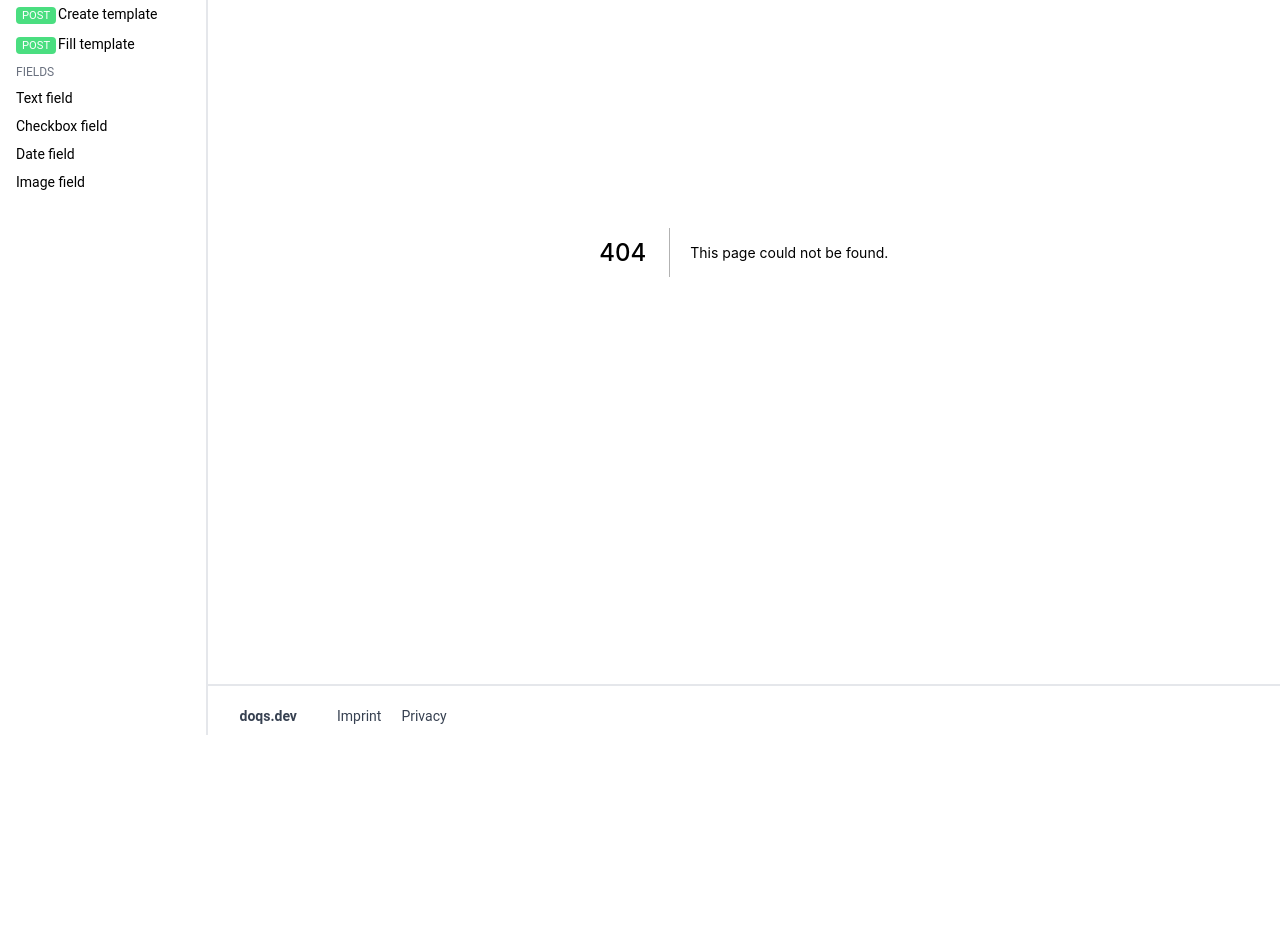
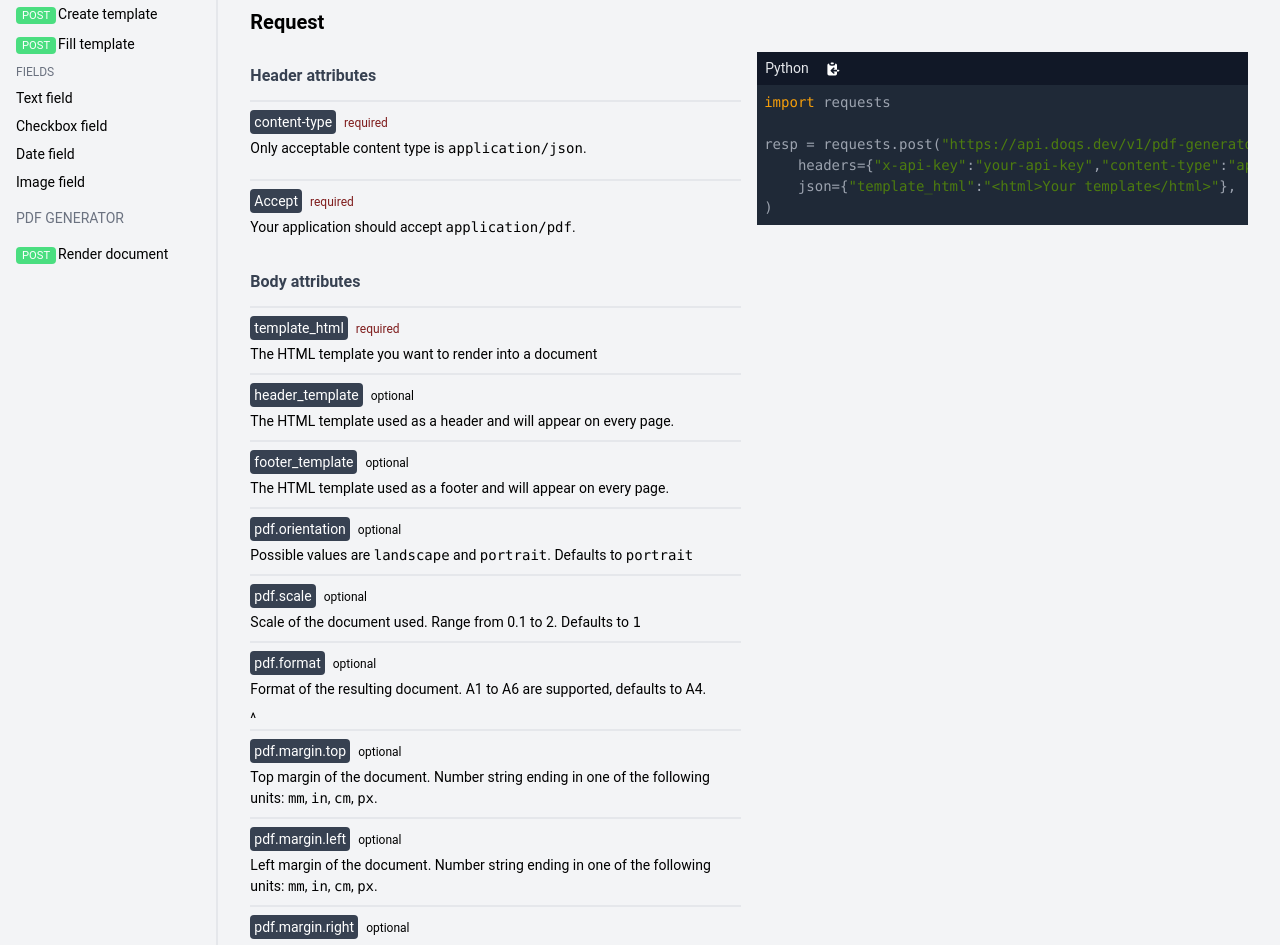
Before and after one commit to doqs-dev/docs, a Next.js app: page /pdf-generator/render in a window 1280 px wide. Before the commit this address had no page. Shown: the part 180-1125 px from the top of the page. Before the commit the page ends 915 px from the top, so only its background shows below. Built offline with nearby package versions, Linux system fonts and the light colour scheme.

Commit message:
feat: document render capability

```diff
--- a/components/layout.tsx
+++ b/components/layout.tsx
@@ -27,6 +27,7 @@ export default function Layout({children}) {
                 <a href="/">Introduction</a>
               </li>
               <li className={styles.li}><a href="/authentication">Authentication</a></li>
+
               <li className={"uppercase text-gray-500 text-sm my-3"}>PDF Filling</li>
               <li className={styles.li}><a href="/pdf-filling/create-template">
                 <small className="inline-block mr-0.5"><Badge type="success" size="sm">POST</Badge></small>
@@ -42,6 +43,12 @@ export default function Layout({children}) {
               <li className={styles.li}><a href="/pdf-filling/fields/checkbox">Checkbox field</a></li>
               <li className={styles.li}><a href="/pdf-filling/fields/date">Date field</a></li>
               <li className={styles.li}><a href="/pdf-filling/fields/image">Image field</a></li>
+
+              <li className={"uppercase text-gray-500 text-sm my-3"}>PDF Generator</li>
+              <li className={styles.li}><a href="/pdf-generator/render">
+                <small className="inline-block mr-0.5"><Badge type="success" size="sm">POST</Badge></small>
+                Render document
+              </a></li>
             </ul>
 
           </aside>
--- /dev/null
+++ b/pages/pdf-generator/render.mdx
@@ -0,0 +1,63 @@
+import {Endpoint} from "../../components/endpoint";
+import {Grid} from "../../components/grid";
+import {Attribute} from "../../components/attribute"; import {
+    RequestExample
+} from "../../components/request-example"; import Head from "next/head";
+
+<Head>
+  <title>Render your PDF document | doqs.dev</title>
+</Head>
+
+# Render a PDF document
+
+<Endpoint method="POST" path="/pdf-generator/render"/>
+<br/>
+
+For [authentication](/api-reference/authentication) provide the `x-api-key` header. The development key is not usable for this endpoint.
+
+<br/>
+
+## Request
+<Grid>
+    <div>
+        ### Header attributes
+        <Attribute name={"content-type"} required={true}>
+            Only acceptable content type is `application/json`.
+        </Attribute>
+        <Attribute name={"Accept"} required={true}>
+            Your application should accept `application/pdf`.
+        </Attribute>
+
+        ### Body attributes
+        <Attribute name={"template_html"} required={true}>The HTML template you want to render into a document</Attribute>
+        <Attribute name={"header_template"} required={false}>The HTML template used as a header and will appear on every page.</Attribute>
+        <Attribute name={"footer_template"} required={false}>The HTML template used as a footer and will appear on every page.</Attribute>
+
+        <Attribute name={"pdf.orientation"} required={false}>Possible values are `landscape` and `portrait`. Defaults to `portrait`</Attribute>
+        <Attribute name={"pdf.scale"} required={false}>Scale of the document used. Range from 0.1 to 2. Defaults to `1`</Attribute>
+        <Attribute name={"pdf.format"} required={false}>Format of the resulting document. A1 to A6 are supported, defaults to A4.</Attribute>
+
+      ^ <Attribute name={"pdf.margin.top"} required={false}>Top margin of the document. Number string ending in one of the following units: `mm`, `in`, `cm`, `px`.</Attribute>
+        <Attribute name={"pdf.margin.left"} required={false}>Left margin of the document. Number string ending in one of the following units: `mm`, `in`, `cm`, `px`.</Attribute>
+        <Attribute name={"pdf.margin.right"} required={false}>Right margin of the document. Number string ending in one of the following units: `mm`, `in`, `cm`, `px`.</Attribute>
+        <Attribute name={"pdf.margin.bottom"} required={false}>Bottom margin of the document. Number string ending in one of the following units: `mm`, `in`, `cm`, `px`.</Attribute>
+    </div>
+    <RequestExample method={'post'} url={'/pdf-generator/render'} headers={{
+        "x-api-key": "your-api-key",
+        "content-type": "application/json"
+    }} json={{"template_html": "<html>Your template</html>"}}></RequestExample>
+</Grid>
+
+<br/>
+
+## Response
+In case of a successful request, the endpoint will return the bytes of the rendered pdf document.
+
+### Headers
+<Grid>
+    <div>
+        <Attribute name={"content-type"}>The content type header will be set to application/pdf.</Attribute>
+        <Attribute name={"x-submission-id"}>Id of the submission</Attribute>
+    </div>
+    <div/>
+</Grid>
```
